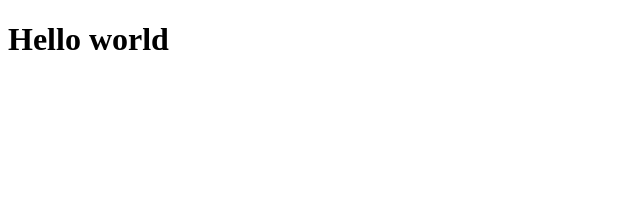
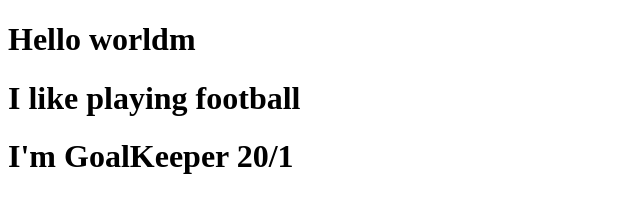
Before and after one commit to TyyXnann20/HMTL, a plain HTML site: page index.html in a window 1280 px wide. Shown: the whole page, without its empty margins (0-640 px from the left). Drawn offline with Linux system fonts and the light colour scheme.

Commit message:
Second Commit

```diff
--- a/index.html
+++ b/index.html
@@ -6,6 +6,8 @@
     <title>Hello</title>
 </head>
 <body>
-    <h1>Hello world</h1>
+    <h1>Hello worldm</h1>
+    <h1>I like playing football</h1>
+    <h1>I'm GoalKeeper 20/1</h1>
 </body>
 </html>
```
